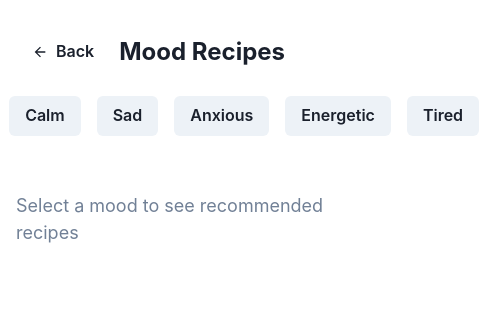
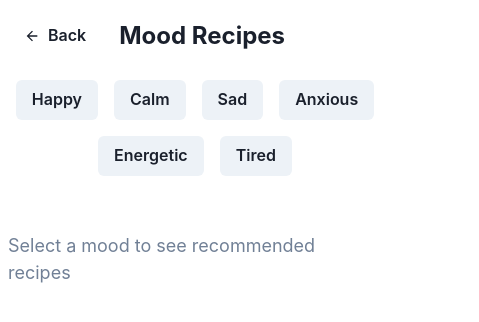
Before and after one commit to fraguseo/ai-journal, a React (Create React App) app: page / in a window 390 px wide. Both pictures are taken after a click on the button "Mood Recipes". Shown: the top 322 px of the page, 479 px wide, since content can reach past the window. Built offline with nearby package versions, Linux system fonts and the light colour scheme.

Commit message:
Improve mobile responsiveness for MoodRecipes component

```diff
--- a/src/components/MoodRecipes.jsx
+++ b/src/components/MoodRecipes.jsx
@@ -19,6 +19,8 @@ import {
   UnorderedList,
   ListItem,
   OrderedList,
+  Wrap,
+  WrapItem,
 } from '@chakra-ui/react';
 import { QuestionIcon, ArrowBackIcon } from '@chakra-ui/icons';
 
@@ -49,7 +51,7 @@ function MoodRecipes({ onBack }) {
   };
 
   return (
-    <Container maxW="container.xl" py={8}>
+    <Container maxW="container.xl" py={4} px={{ base: 2, md: 8 }}>
       <VStack spacing={6}>
         <HStack w="100%" justify="space-between">
           <Button
@@ -64,10 +66,10 @@ function MoodRecipes({ onBack }) {
         </HStack>
 
         {/* Mood selection */}
-        <HStack spacing={4}>
+        <Wrap spacing={4} justify="center">
           {['Happy', 'Calm', 'Sad', 'Anxious', 'Energetic', 'Tired'].map((mood) => (
+            <WrapItem key={mood}>
               <Button
-              key={mood}
                 colorScheme={selectedMood === mood ? 'blue' : 'gray'}
                 onClick={() => {
                   setSelectedMood(mood);
@@ -76,12 +78,17 @@ function MoodRecipes({ onBack }) {
               >
                 {mood}
               </Button>
+            </WrapItem>
           ))}
-        </HStack>
+        </Wrap>
 
         {/* Only show grid if a mood is selected */}
         {selectedMood && (
-          <SimpleGrid columns={[1, 2, 3]} spacing={6} w="100%">
+          <SimpleGrid
+            columns={{ base: 1, md: 2, lg: 3 }}
+            spacing={{ base: 4, md: 6 }}
+            w="100%"
+          >
             {recipes.map((recipe) => (
               <Box
                 key={recipe._id}
```
Lines whose indentation alone changed are shown as unchanged.
